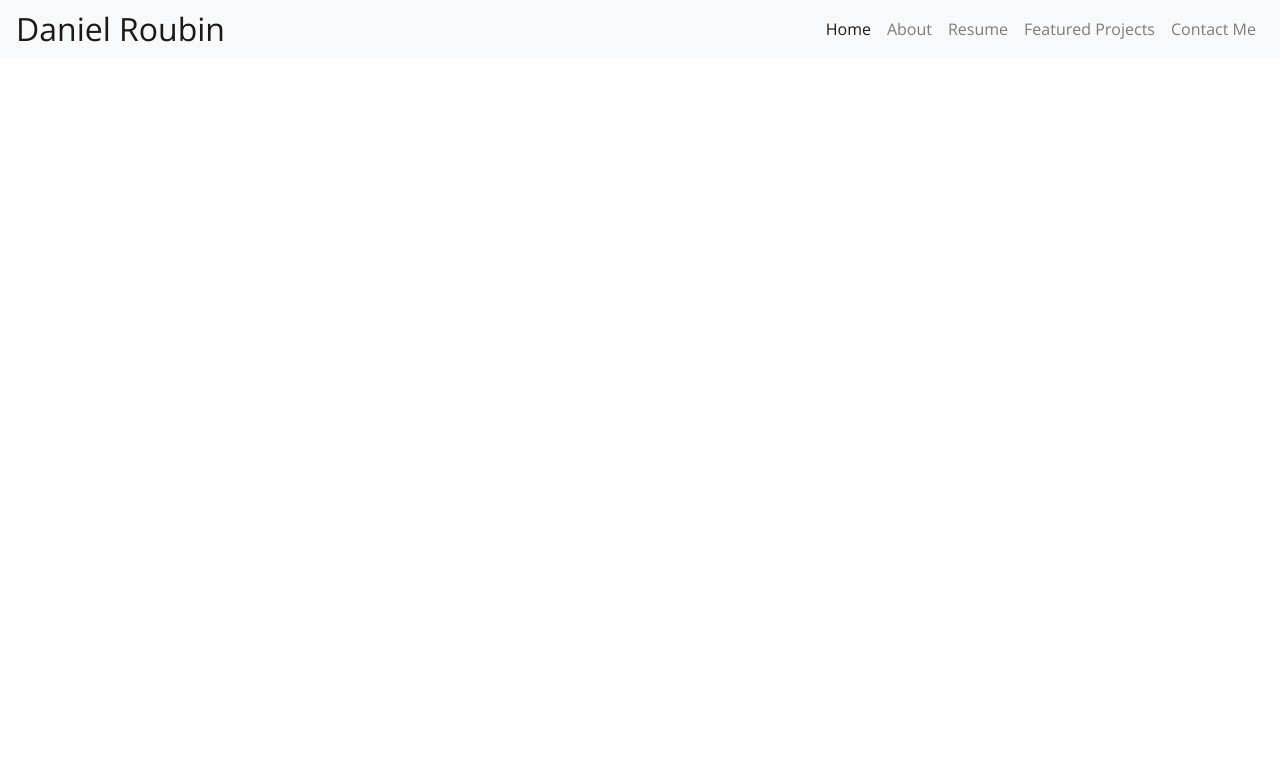
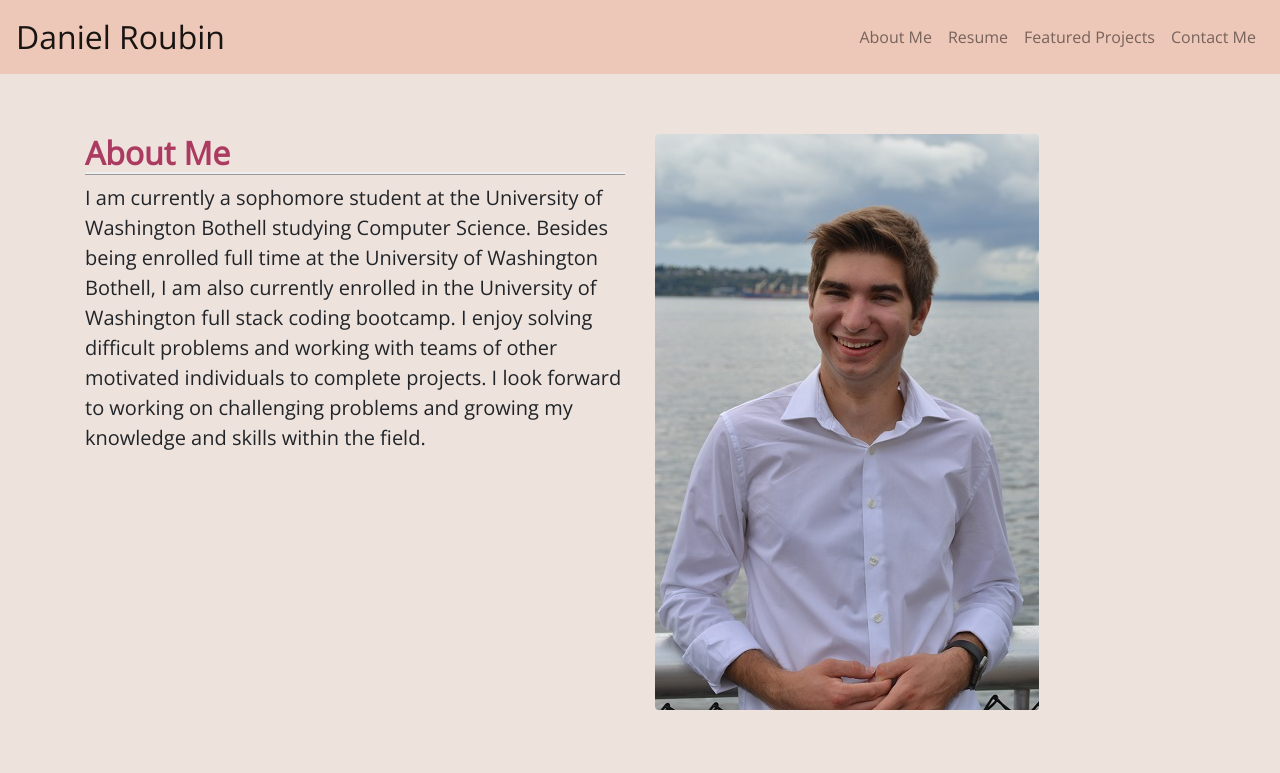
Before and after one commit to DannyRoubin/Portfolio, a plain HTML site: page index.html in a window 1280 px wide. Drawn offline with nearby package versions, Linux system fonts and the light colour scheme.

Commit message:
changed color scheme and set my desired font weights and sizes. Also finished the about me section

```diff
--- a/assets/css/style.css
+++ b/assets/css/style.css
@@ -1,28 +1,25 @@
 body {
-  font-family: 'Open Sans', sans-serif;
+  font-family: "Open Sans", sans-serif;
   font-size: 16px;
-  line-height: 1;
-}
-
-textarea {
-  background: transparent;
-  border: none;
-  resize: none;
-  color: #000000;
-  border-left: 1px solid black;
-  padding: 10px;
-}
-
-.jumbotron {
-  text-align: center;
-  background-color: transparent;
-  color: black;
-  border-radius: 0;
-  border-bottom: 10px solid black;
+  line-height: 1.5;
+  background-color: #EEE2DC;
 }
 
 .description {
   white-space: pre-wrap;
+}
+
+/* section css area */
+
+section {
+  overflow: hidden;
+  padding: 60px;
+}
+
+/* Navbar css area */
+
+nav {
+  background-color: #EDC7B7;
 }
 
 .navbarName {
@@ -32,3 +29,17 @@ textarea {
 .navbarSections{
   flex-flow: row-reverse;
 }
+
+/* About me css area  */
+
+.aboutMeHeader {
+  font-size: 32px;
+  font-weight: 700;
+  border-bottom: ridge;
+  color: #AC3B61;
+}
+
+.aboutMeBody {
+  font-size: 20px;
+  font-weight: 300;
+}
--- a/index.html
+++ b/index.html
@@ -24,18 +24,17 @@
 
 
   <body>
-    <nav class="navbar navbar-expand-lg navbar-light bg-light">
+
+    <!-- navbar section -->
+    <nav class="navbar navbar-expand-lg navbar-light">
       <a class="navbar-brand navbarName" href="#">Daniel Roubin</a>
       <button class="navbar-toggler" type="button" data-toggle="collapse" data-target="#navbarNav" aria-controls="navbarNav" aria-expanded="false" aria-label="Toggle navigation">
         <span class="navbar-toggler-icon"></span>
       </button>
       <div class="collapse navbar-collapse navbarSections" id="navbarNav">
         <ul class="navbar-nav">
-          <li class="nav-item active">
-            <a class="nav-link" href="#">Home <span class="sr-only">(current)</span></a>
-          </li>
           <li class="nav-item">
-            <a class="nav-link" href="#">About</a>
+            <a class="nav-link" href="#">About Me</a>
           </li>
           <li class="nav-item">
             <a class="nav-link" href="#">Resume</a>
@@ -50,6 +49,26 @@
       </div>
     </nav>
 
+    <!-- About me section -->
+    <section id="about" class="about">
+      <div class="container">
+        <div class="row">
+          <div class="col-lg-6 order-1 order-lg-2 ">
+            <img src="assets/images/profilePic.JPG" class="img-fluid float-end rounded" alt="Daniel Roubin Profile Picture">
+          </div>
+          <div class= "col-lg-6 pt-4 pt-lg-0 order-2 order-lg-1 ">
+            <h3 class = "aboutMeHeader">About Me</h3>
+            <p class="aboutMeBody">
+              I am currently a sophomore student at the University of Washington Bothell studying Computer Science.
+              Besides being enrolled full time at the University of Washington Bothell, I am also currently enrolled in the
+              University of Washington full stack coding bootcamp. I enjoy solving difficult problems and working with teams
+              of other motivated individuals to complete projects. I look forward to working on challenging problems and growing
+              my knowledge and skills within the field.
+            </p>
+          </div>
+        </div>
+      </div>
+    </section>
 
 
 
```
Also changed, not shown: assets/images/AppScreenshot.jpg (deleted), assets/images/profilePic.JPG (added).
